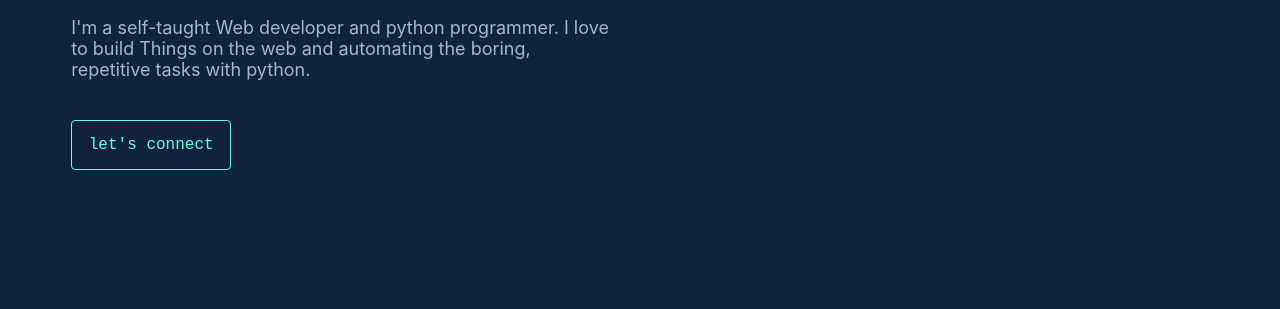
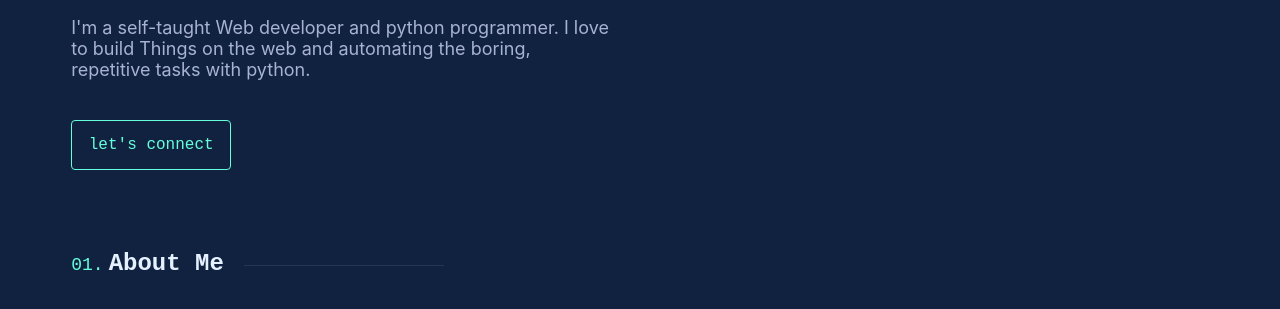
Before and after one commit to victorchrollo14/NewPortfolio, a plain HTML site: page index.html in a window 1280 px wide. Shown: the part 335-644 px from the top of the page. Drawn offline with Linux system fonts and the light colour scheme.

Commit message:
added heading for about me section learned a lot about before and after"

```diff
--- a/index.html
+++ b/index.html
@@ -54,7 +54,10 @@
         <a href="https://twitter.com/home">
          <button class="button hover-effect">let's connect</button>
         </a>
-
+    </section>
+    <!-- End of hero section -->
+    <section id="about-me">
+        <h2 class=" sub-heading numbering">About Me</h2>
     </section>
     </div>
     <script src="app.js"></script>
--- a/style.css
+++ b/style.css
@@ -162,7 +162,7 @@ body {
 
     /* Hero section */
     .hero {
-        margin: 50px 0;
+        margin: 50px 0 80px 0;
     }
 
     .hero h1 {
@@ -203,6 +203,38 @@ body {
         text-decoration: inherit;
     }
 
+    /* About me section */
+    .sub-heading {
+        font-family: var(--font-mono);
+        font-weight: var(--fw-semi-bold);
+        color: var(--white);
+        display: flex;
+        flex-direction: row;
+        width: inherit;
+    }
+
+    .numbering::before {
+        counter-increment: section 1;
+        content: "0" counter(section) ".";
+
+        font-family: var(--font-mono);
+        font-weight: var(--fw-regular);
+        font-size: var(--fz-lg);
+        color: var(--green);
+        margin: 5px 5px 0 0;
+    }
+
+    .numbering::after {
+        content: "";
+        display: block;
+        height: 0.5px;
+        width: 200px;
+        position: relative;
+        margin: 0 0 0 20px;
+        top: 15px;
+        background: var(--lightest-navy);
+    }
+
     /* Repeated classes */
     .button {
         width: 10rem;
```
